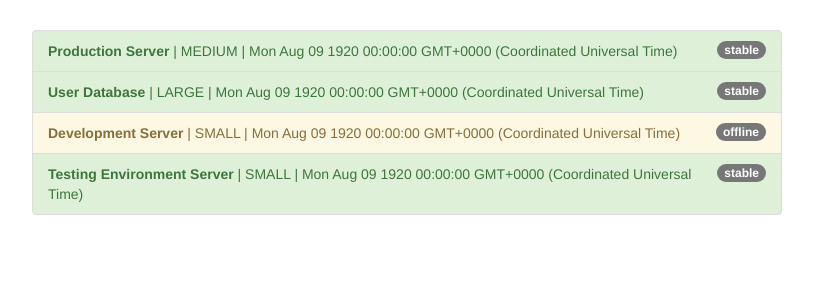
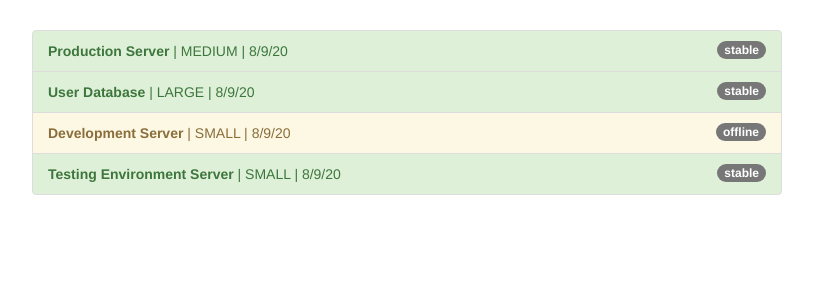
Before and after one commit to marcosJuniorPassarella/pipes-examples-angular, an Angular app: page / in a window 1280 px wide. Shown: the top 300 px of the page, without its empty margins (233-1046 px from the left). Built offline with nearby package versions, Linux system fonts and the light colour scheme.

Commit message:
Added date pipe

```diff
--- a/src/app/app.component.html
+++ b/src/app/app.component.html
@@ -15,7 +15,7 @@
           </span>
           <strong>{{ server.name }}</strong> |
           {{ server.instanceType | uppercase }} |
-          {{ server.started }}
+          {{ server.started | date: 'shortDate' }}
         </li>
       </ul>
     </div>
```
